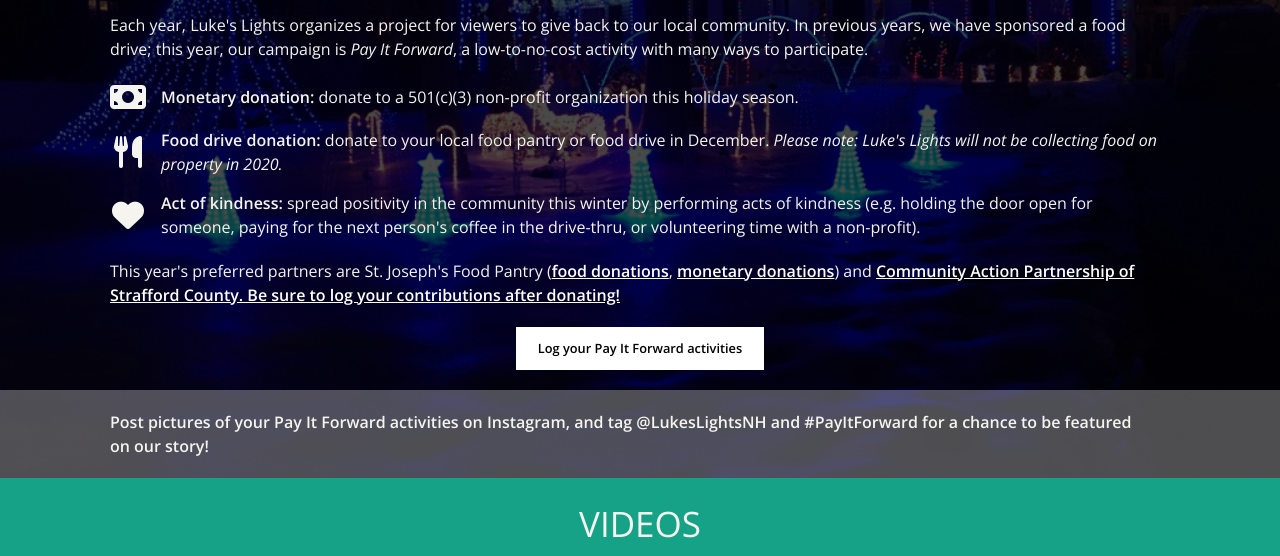
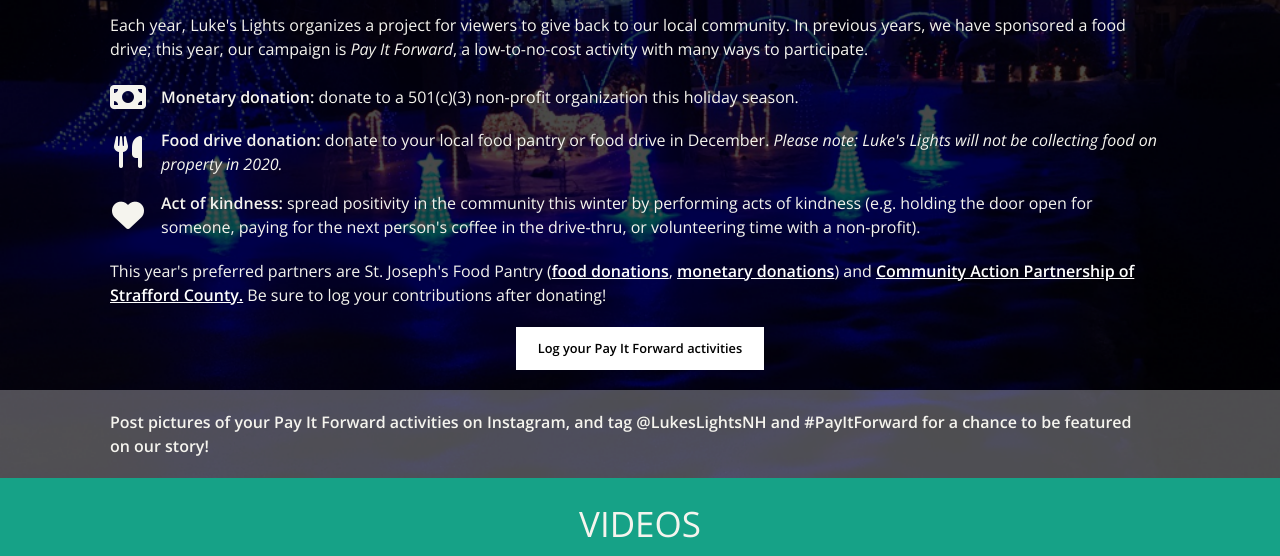
Before and after one commit to ldobson98/lukeslights, a Jekyll site: the page built from index_dec_PIF.html, in a window 1280 px wide and 900 px high, scrolled down 1156 px, cut to the strip 0-556 px from the top of the window. Built offline with Jekyll 4.4.1, drawn with Linux system fonts in a browser that asks for light colours; nearby versions of some CDN libraries; some of the changed lines change nothing that is shown.

Commit message:
pif changes

```diff
--- a/index_dec_PIF.html
+++ b/index_dec_PIF.html
@@ -82,7 +82,7 @@
       <i class="fas fa-heart"></i>
       <div><b>Act of kindness:</b> spread positivity in the community this winter by performing acts of kindness (e.g. holding the door open for someone, paying for the next person's coffee in the drive-thru, or volunteering time with a non-profit).</div>
     </div>
-    <p>This year's preferred partners are St. Joseph's Food Pantry (<a href="#!" onclick="alert('St. Joseph\'s Food Pantry is equipped to handle donations of non-perishable food items while following CDC guidelines. Please call them at 603-742-4837 to schedule a dropoff.');">food donations</a>, <a href="https://assumptiondovernh.churchgiving.com/ws/opportunities/FoodPantry" target="_blank">monetary donations</a>) and <a href="https://straffordcap.org/donate/" target="_blank">Community Action Partnership of Strafford County.  Be sure to log your contributions after donating!</a></p>
+    <p>This year's preferred partners are St. Joseph's Food Pantry (<a href="#!" onclick="alert('St. Joseph\'s Food Pantry is equipped to handle donations of non-perishable food items while following CDC guidelines. Please call them at 603-742-4837 to schedule a dropoff.');">food donations</a>, <a href="https://assumptiondovernh.churchgiving.com/ws/opportunities/FoodPantry" target="_blank">monetary donations</a>) and <a href="https://straffordcap.org/donate/" target="_blank">Community Action Partnership of Strafford County.</a>  Be sure to log your contributions after donating!</p>
     <div class="buttonrow">
       <a class="button" href="https://docs.google.com/forms/d/e/1FAIpQLSeo_FZm2W_NWs2kBejy74cTiMX-i49Mq7zTlFk1Cju4vphP_w/viewform" target="_blank">Log your Pay It Forward activities</a>
     </div>
```
